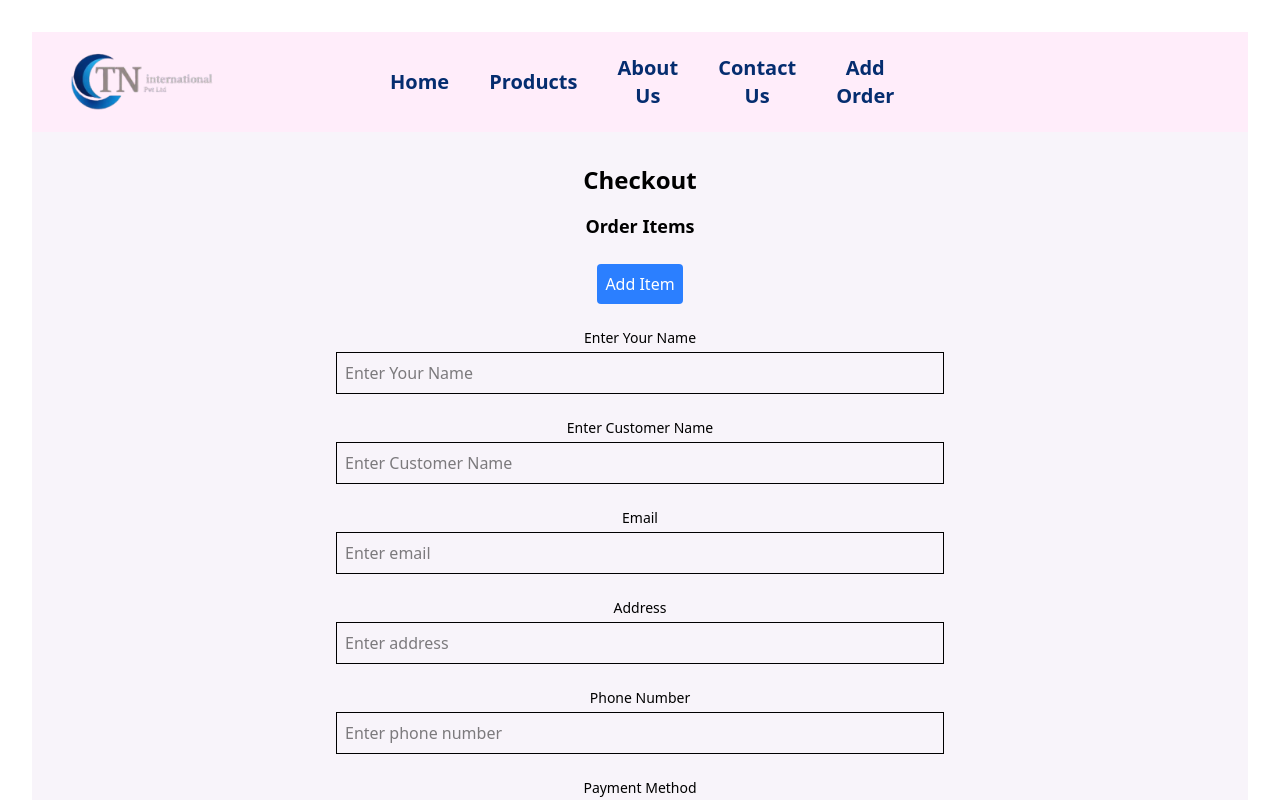
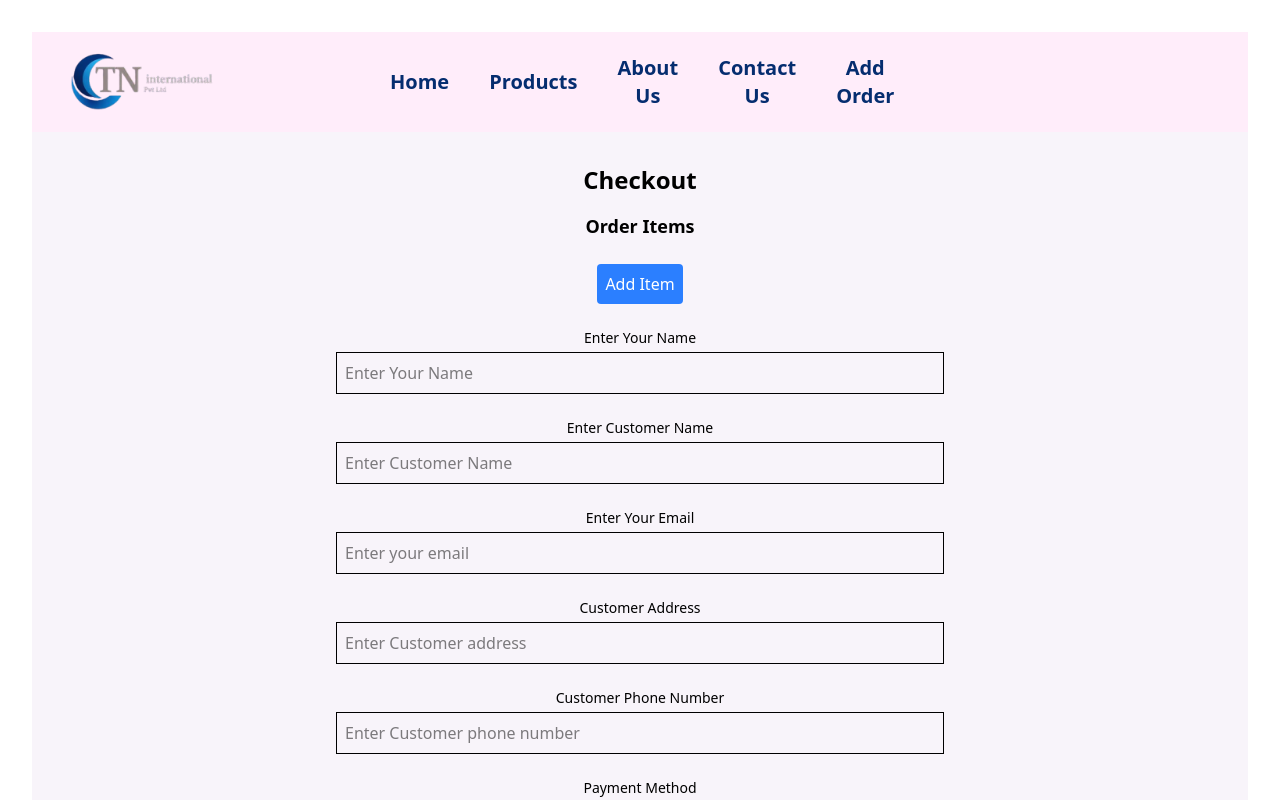
Before and after one commit to tharidhu1225/cbc-frontend, a React (Vite) app: page /orders in a window 1280 px wide. Shown: the top 800 px of the page. Built offline with nearby package versions, Linux system fonts and the light colour scheme.

Commit message:
Up date shipping page

```diff
--- a/pages/home/shipping.jsx
+++ b/pages/home/shipping.jsx
@@ -81,18 +81,18 @@ export default function CheckoutPage() {
       </div>
 
       <div className="mb-6">
-        <label className="block text-sm font-medium mb-1">Email</label>
-        <input type="email" className="border p-2 w-full" value={email} onChange={(e) => setEmail(e.target.value)} placeholder="Enter email" />
+        <label className="block text-sm font-medium mb-1">Enter Your Email</label>
+        <input type="email" className="border p-2 w-full" value={email} onChange={(e) => setEmail(e.target.value)} placeholder="Enter your email" />
       </div>
 
       <div className="mb-6">
-        <label className="block text-sm font-medium mb-1">Address</label>
-        <input type="text" className="border p-2 w-full" value={address} onChange={(e) => setAddress(e.target.value)} placeholder="Enter address" />
+        <label className="block text-sm font-medium mb-1">Customer Address</label>
+        <input type="text" className="border p-2 w-full" value={address} onChange={(e) => setAddress(e.target.value)} placeholder="Enter Customer address" />
       </div>
 
       <div className="mb-6">
-        <label className="block text-sm font-medium mb-1">Phone Number</label>
-        <input type="tel" className="border p-2 w-full" value={phone} onChange={(e) => setPhone(e.target.value)} placeholder="Enter phone number" />
+        <label className="block text-sm font-medium mb-1">Customer Phone Number</label>
+        <input type="tel" className="border p-2 w-full" value={phone} onChange={(e) => setPhone(e.target.value)} placeholder="Enter Customer phone number" />
       </div>
 
       <div className="mb-6">
```
